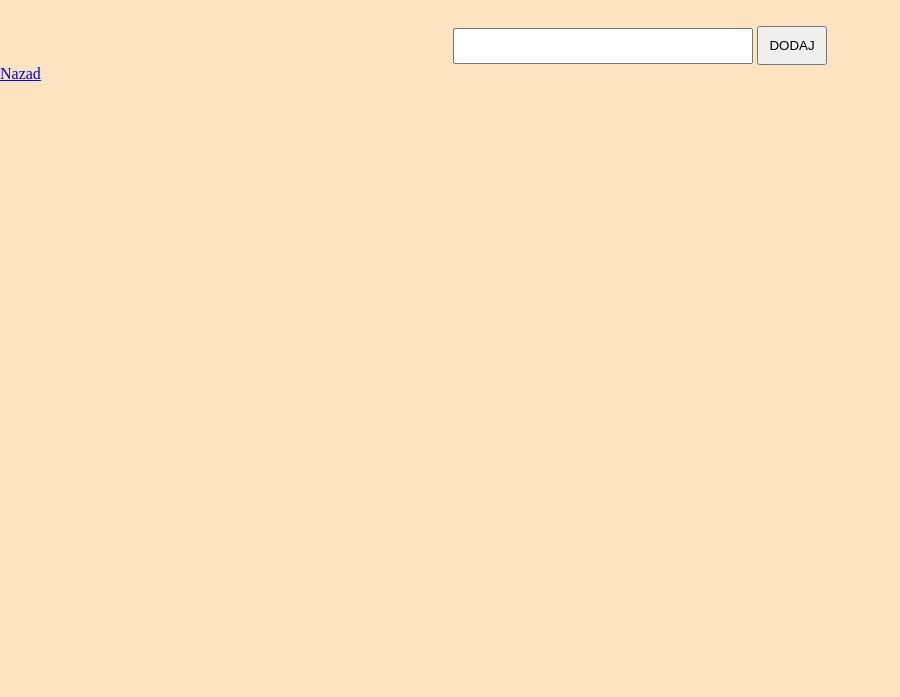
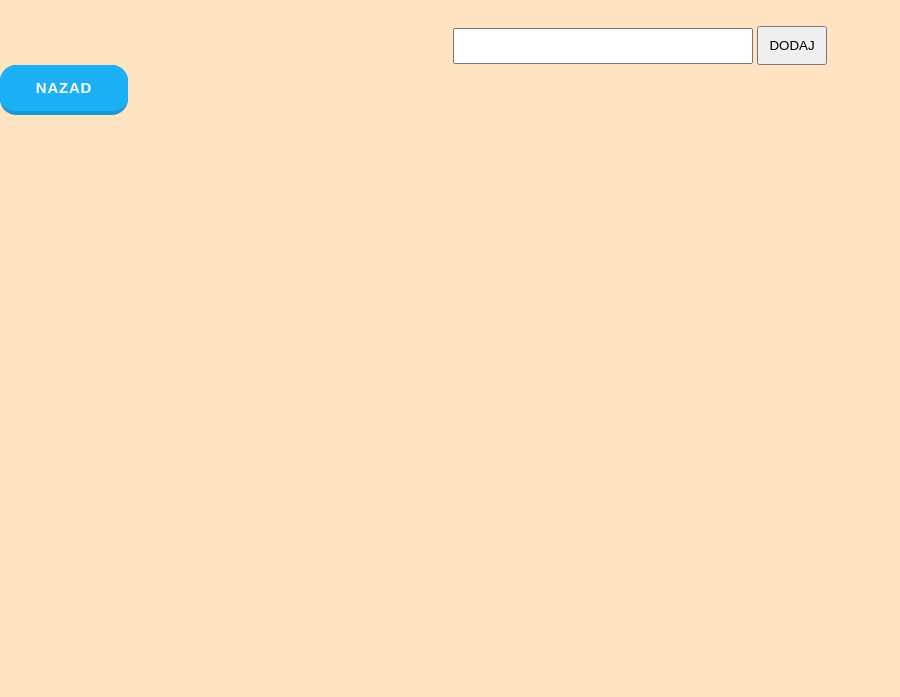
Before and after one commit to filipstev/projektic-fon, a plain HTML site: page todos.html in a window 1280 px wide. Shown: the part 103-800 px from the top of the page, without its empty margins (0-900 px from the left). Drawn offline with Linux system fonts and the light colour scheme.

Commit message:
Dodao css za dugme "Nazad"

```diff
--- a/todos.html
+++ b/todos.html
@@ -16,7 +16,8 @@
         <button class="btn" type="submit">DODAJ</button>
       </form>
     </div>
-    <a href="index.html"> Nazad </a>
+    <button class="button-19" onclick="location.href='index.html'" type="button">
+      Nazad</button>
     <script src="todo.js"></script>
   </body>
 </html>
--- a/todosstyle.css
+++ b/todosstyle.css
@@ -49,3 +49,64 @@ h1 {
 .mali :focus {
   outline: none;
 }
+
+
+/* CSS */
+.button-19 {
+  appearance: button;
+  background-color: #1899D6;
+  border: solid transparent;
+  border-radius: 16px;
+  border-width: 0 0 4px;
+  box-sizing: border-box;
+  color: #FFFFFF;
+  cursor: pointer;
+  display: inline-block;
+  font-family: din-round,sans-serif;
+  font-size: 15px;
+  font-weight: 700;
+  letter-spacing: .8px;
+  line-height: 20px;
+  margin: 0;
+  outline: none;
+  overflow: visible;
+  padding: 13px 16px;
+  text-align: center;
+  text-transform: uppercase;
+  touch-action: manipulation;
+  transform: translateZ(0);
+  transition: filter .2s;
+  user-select: none;
+  -webkit-user-select: none;
+  vertical-align: middle;
+  white-space: nowrap;
+  width: 10%;
+}
+
+.button-19:after {
+  background-clip: padding-box;
+  background-color: #1CB0F6;
+  border: solid transparent;
+  border-radius: 16px;
+  border-width: 0 0 4px;
+  bottom: -4px;
+  content: "";
+  left: 0;
+  position: absolute;
+  right: 0;
+  top: 0;
+  z-index: -1;
+}
+
+.button-19:main,
+.button-19:focus {
+  user-select: auto;
+}
+
+.button-19:hover:not(:disabled) {
+  filter: brightness(1.1);
+}
+
+.button-19:disabled {
+  cursor: auto;
+}
```
